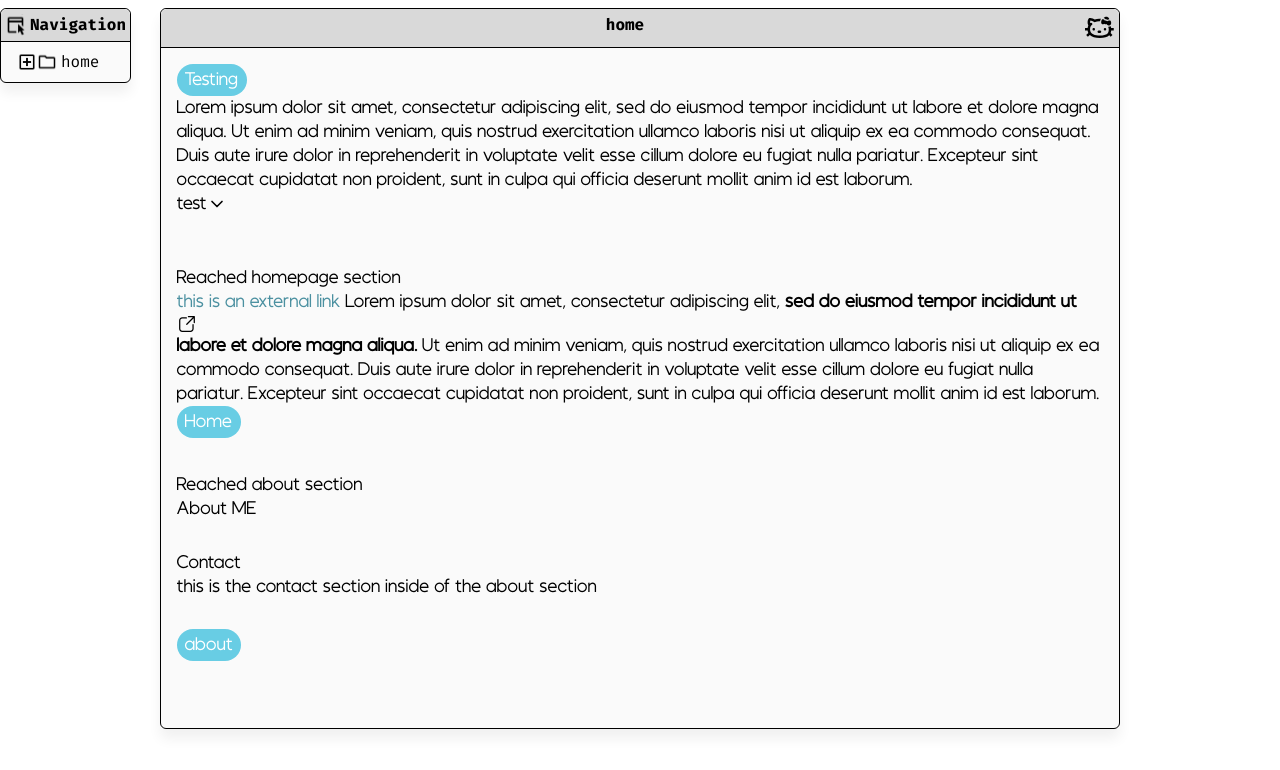
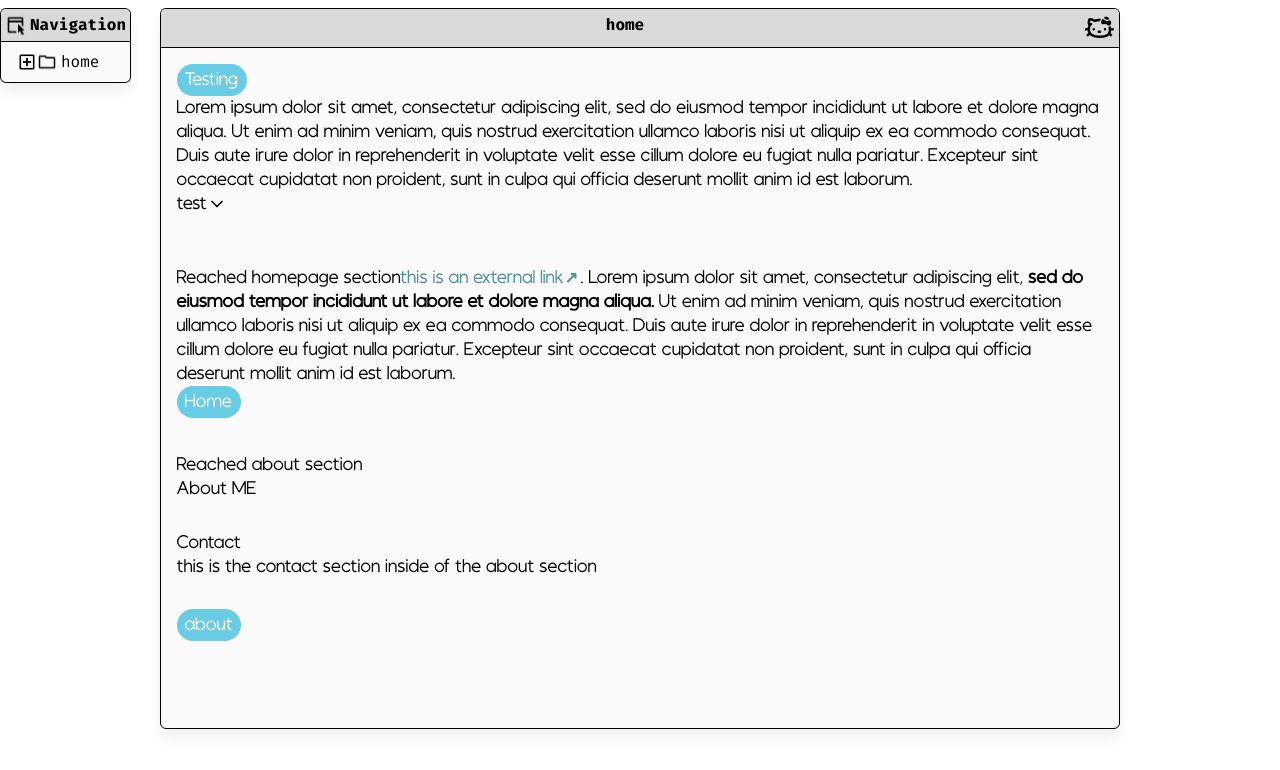
Before and after one commit to kinsley7/kinsley7.github.io, a Next.js app: page / in a window 1280 px wide. Shown: the top 770 px of the page. Built offline with nearby package versions, Linux system fonts and the light colour scheme.

Commit message:
using unicode arror ↗ for link ::after instead of icon

```diff
--- a/src/app/page.tsx
+++ b/src/app/page.tsx
@@ -27,8 +27,7 @@ export default function Home() {
             <Spacer direction="vertical" size={10}/>
             <section id='home' className="mb-700">
                 Reached homepage section
-                <br/>
-                <Link type="external" url="https://www.youtube.com">this is an external link</Link>  Lorem ipsum dolor sit amet, consectetur adipiscing elit, <span className="font-bold">sed do eiusmod tempor incididunt ut labore et dolore magna aliqua. </span> Ut enim ad minim veniam, quis nostrud exercitation ullamco laboris nisi ut aliquip ex ea commodo consequat. Duis aute irure dolor in reprehenderit in voluptate velit esse cillum dolore eu fugiat nulla pariatur. Excepteur sint occaecat cupidatat non proident, sunt in culpa qui officia deserunt mollit anim id est laborum.
+                <Link type="external" url="https://www.youtube.com">this is an external link</Link>.  Lorem ipsum dolor sit amet, consectetur adipiscing elit, <span className="font-bold">sed do eiusmod tempor incididunt ut labore et dolore magna aliqua. </span> Ut enim ad minim veniam, quis nostrud exercitation ullamco laboris nisi ut aliquip ex ea commodo consequat. Duis aute irure dolor in reprehenderit in voluptate velit esse cillum dolore eu fugiat nulla pariatur. Excepteur sint occaecat cupidatat non proident, sunt in culpa qui officia deserunt mollit anim id est laborum.
                 <Button label='Home'/>
                 <Spacer direction='vertical' size={35}/>
                 <section id='about me'>
--- a/src/components/foundation/Link.tsx
+++ b/src/components/foundation/Link.tsx
@@ -20,9 +20,8 @@ interface LinkProps extends IComponent {
 export const Link = ({type, url, children} : LinkProps) => {
 	if(type = 'external'){
 		return(
-				<span className="link inline-block flex-row">
-					<a target="_blank" href={url}>{children}</a>
-					<Image className='w-[20px]' src={externalLink} alt='external image'/>
+				<span>
+					<a className='link'target="_blank" href={url}>{children}</a>
 				</span>
 		)
 	}
--- a/src/style/link.css
+++ b/src/style/link.css
@@ -6,13 +6,10 @@
 	color: var(--secondary-accent);
 }
 
-/*
+
 .link::after {
-	content: "";
-	display: inline-block;
-	width: 20px;
-	height: 20px;
-	background-image: url('../../public/external-link.svg');
-	background-size: cover;
-  }
-  */
+	content: "↗";
+	font-weight: bold;
+	color: currentColor;
+	padding-right: 3px;
+}
```
